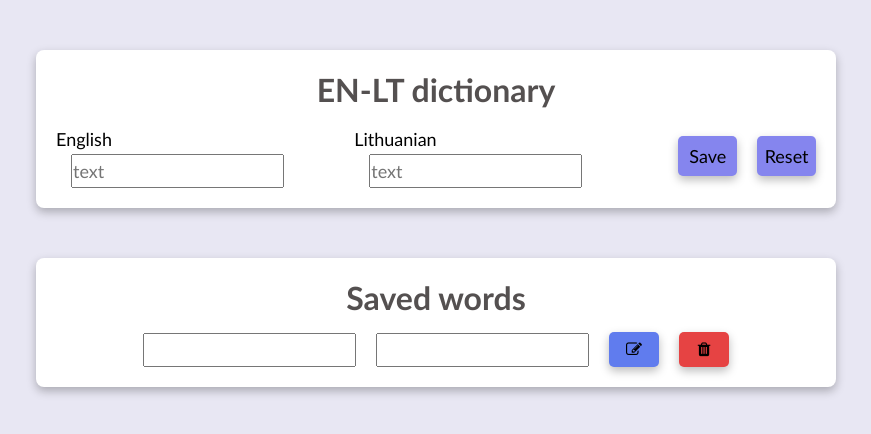
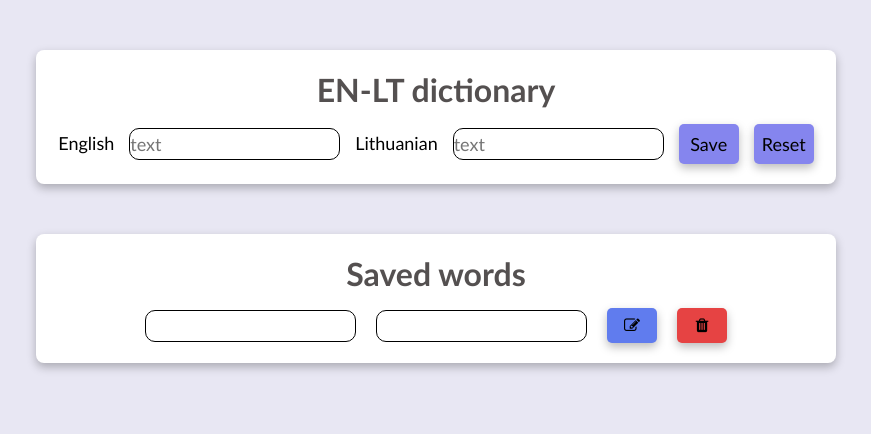
Before and after one commit to rainverted/24-tranlator, a website with bundled scripts: page index.html in a window 1280 px wide. Shown: the whole page, without its empty margins (204-1075 px from the left). Built offline with nearby package versions, Linux system fonts and the light colour scheme.

Commit message:
input style

```diff
--- a/css/dictionary.css
+++ b/css/dictionary.css
@@ -23,10 +23,10 @@ h1 {
 
 .top-form .dictionary-form {
   display: flex;
-  /* flex-wrap: column; */
+  flex-wrap: column;
   justify-content: space-between;
   align-items: center;
-  gap: 20px;
+  gap: 15px;
   margin-top: 15px;
 }
 
@@ -41,6 +41,8 @@ h1 {
   line-height: 30px;
   font-size: 18px;
   margin-left: 15px;
+  border: 1px solid black;
+  border-radius: 10px;
 }
 
 .dictionary-form > button {
@@ -85,11 +87,14 @@ h1 {
 .bottom-form input {
   line-height: 30px;
   font-size: 18px;
+  border: 1px solid black;
+  border-radius: 10px;
 }
 
 .bottom-form .list > button {
   line-height: 35px;
   width: 50px;
+  border: none;
 }
 
 .bottom-form .list > .btn.fa-edit {
```
